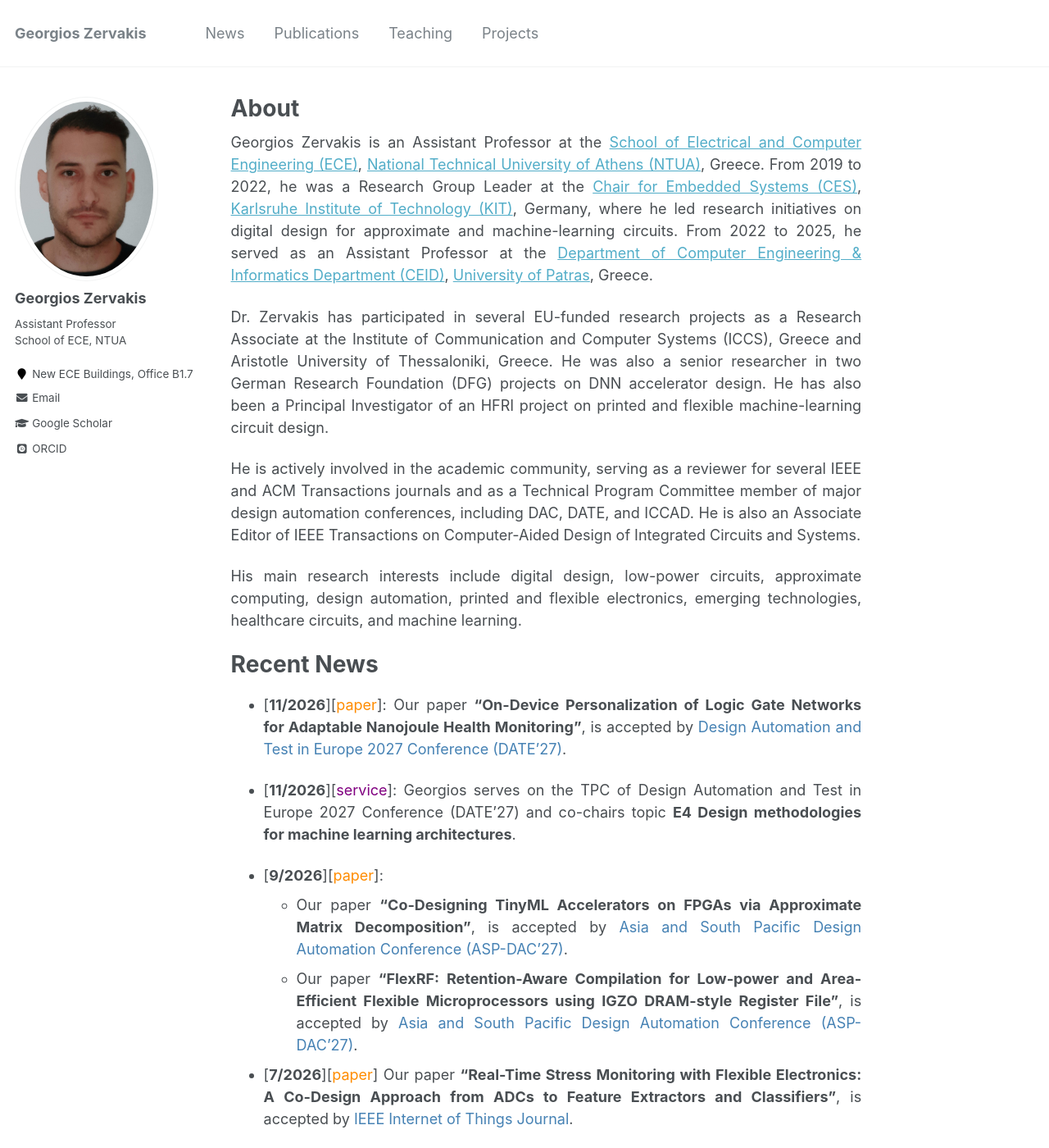
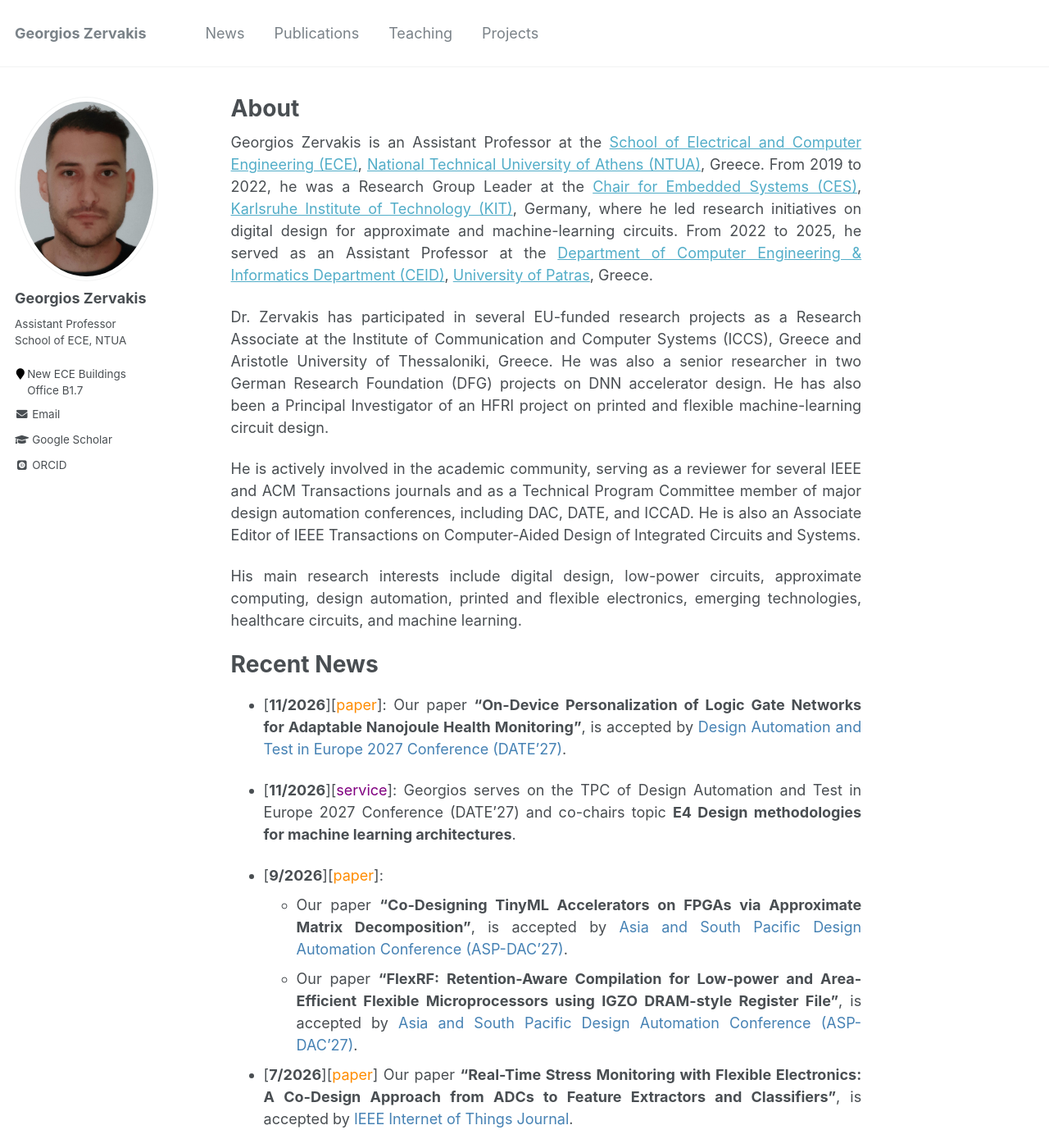
Before and after one commit to giozerv/giozerv.github.io, a Jekyll site: the page built from _pages/about.md, in a window 1280 px wide and 1400 px high. Shown: the whole window at 82% size. Built offline with Jekyll 4.4.1, drawn with Linux system fonts in a browser that asks for light colours; some web fonts are replaced.

Commit message:
Improve sidebar address layout and link to Google Maps

```diff
--- a/_config.yml
+++ b/_config.yml
@@ -83,7 +83,9 @@ author:
   name             : "Georgios Zervakis"
   avatar           : "georgios_zervakis.jpg"
   bio              : "Assistant Professor<br/> School of ECE, NTUA"
-  location         : "New ECE Buildings, Office B1.7"
+  location         : "New ECE Buildings"
+  office           : "Office B1.7"
+  location_url     : "https://maps.app.goo.gl/1BzT58advhg2dX7u5"
   employer         :
   pubmed           :
   googlescholar    : "https://scholar.google.com/citations?user=hZtfPegAAAAJ&hl=en"
--- a/_includes/author-profile.html
+++ b/_includes/author-profile.html
@@ -23,7 +23,20 @@
     <button class="btn btn--inverse">Follow</button>
     <ul class="author__urls social-icons">
       {% if author.location %}
-        <li><i class="fa fa-fw fa-map-marker" aria-hidden="true"></i> {{ author.location }}</li>
+        {% capture location_content %}
+          <i class="fa fa-fw fa-map-marker" aria-hidden="true"></i>
+          <span class="author__address">
+            {{ author.location | escape }}
+            {% if author.office %}<span class="author__office">{{ author.office | escape }}</span>{% endif %}
+          </span>
+        {% endcapture %}
+        <li>
+          {% if author.location_url %}
+            <a class="author__location" href="{{ author.location_url | escape }}">{{ location_content }}</a>
+          {% else %}
+            <span class="author__location">{{ location_content }}</span>
+          {% endif %}
+        </li>
       {% endif %}
       {% if author.employer %}
         <li><i class="fa fa-fw fa-map-marker" aria-hidden="true"></i> {{ author.employer }}</li>
--- a/_includes/base_path
+++ b/_includes/base_path
@@ -1,4 +1,6 @@
-{% if site.url %}
+{% if jekyll.environment == "development" %}
+  {% assign base_path = site.baseurl | default: "" %}
+{% elsif site.url %}
   {% assign base_path = site.url | append: site.baseurl %}
 {% else %}
   {% assign base_path = site.github.url %}
--- a/_sass/_sidebar.scss
+++ b/_sass/_sidebar.scss
@@ -220,6 +220,32 @@
     white-space: nowrap;
   }
 
+  .author__location {
+    display: flex;
+    align-items: baseline;
+    gap: 0.125em;
+    margin: 0;
+    padding: 0;
+    font-size: inherit;
+    text-align: left;
+    white-space: normal;
+
+    i {
+      flex: none;
+      width: 1em;
+    }
+
+    .author__address {
+      min-width: 0;
+      overflow-wrap: anywhere;
+    }
+
+    .author__office {
+      display: block;
+      white-space: nowrap;
+    }
+  }
+
   a {
     display: block;
     margin-bottom: 5px;
```
